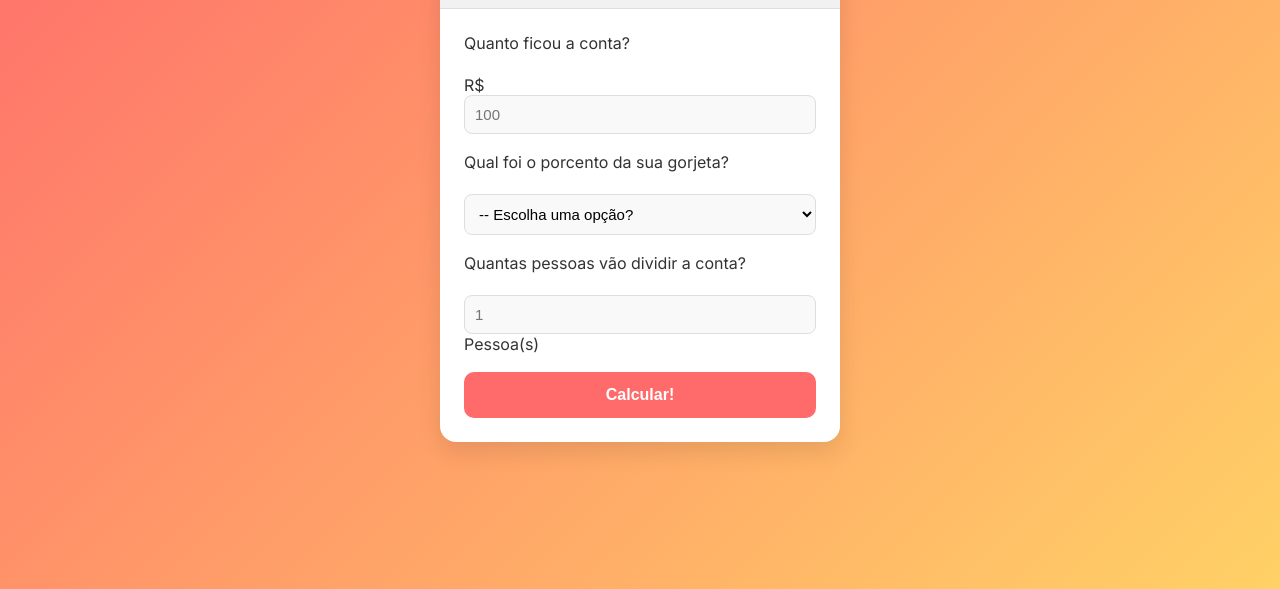
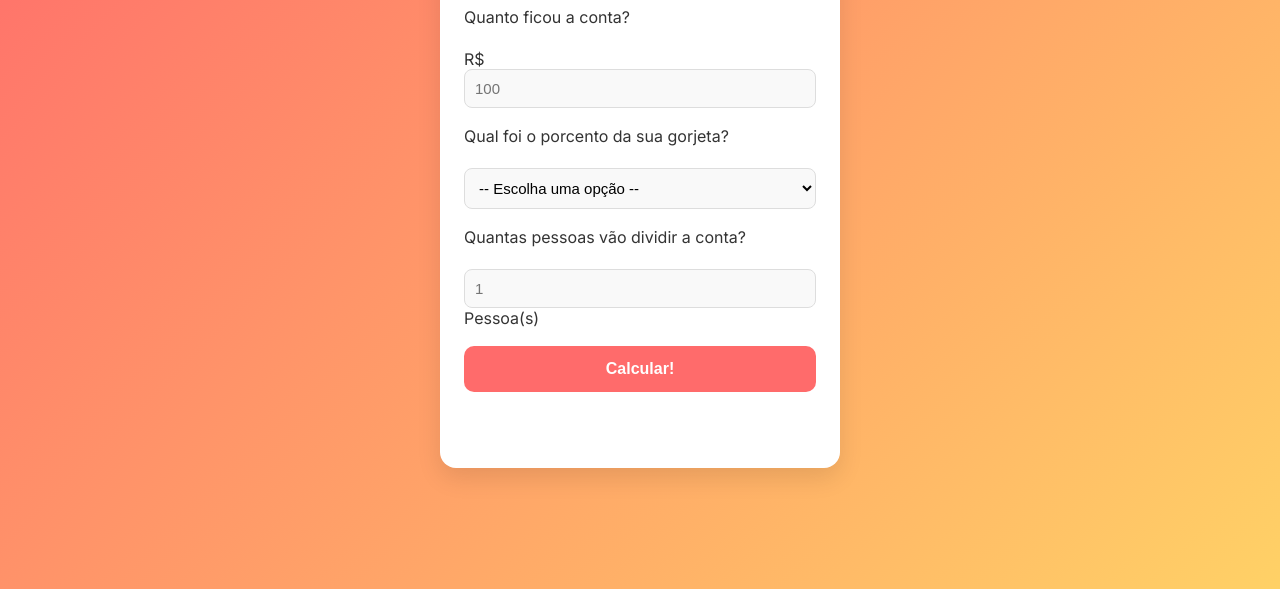
Before and after one commit to Viuutu/CalculadoraGorjeta, a plain HTML site: page CalculadorGorjeta/index.html in a window 1280 px wide. Shown: the part 211-800 px from the top of the page. Drawn offline with Linux system fonts and the light colour scheme.

Commit message:
Update index.html

```diff
--- a/CalculadorGorjeta/index.html
+++ b/CalculadorGorjeta/index.html
@@ -1,56 +1,44 @@
-<head>
-    <title> Calculadora de Gorjetas</title>
-  </head><!DOCTYPE html>
-  <html lang="en">
+<!DOCTYPE html>
+<html lang="pt-br">
   <head>
     <meta charset="UTF-8" />
     <meta name="viewport" content="width=device-width, initial-scale=1.0" />
+    <title>Calculadora de Gorjetas</title>
     <link rel="stylesheet" href="style.css" />
-      <title>Calculadora de Gorjetas</title>
   </head>
   <body>
     <div id="container">
-        <div>
       <h1 class="title">Calculadora de Gorjetas</h1>
+
+      <form class="tipsForm" id="tipsForm">
+        <label for="bill"><p>Quanto ficou a conta?</p></label>
+        <p>
+          R$ <input type="number" placeholder="100" name="bill" id="bill" class="formInput">
+        </p>
+
+        <label for="serviceQual"><p>Qual foi o porcento da sua gorjeta?</p></label>
+        <p>
+          <select name="serviceQual" id="serviceQual" class="formSelect">
+            <option disabled selected value="0">-- Escolha uma opção --</option>
+            <option value="0.0">0% - Péssimo</option>
+            <option value="0.05">5% - Ruim</option>
+            <option value="0.1">10% - Ok</option>
+            <option value="0.2">20% - Bom</option>
+            <option value="0.3">30% - Ótimo</option>
+          </select>
+        </p>
+
+        <label for="people"><p>Quantas pessoas vão dividir a conta?</p></label>
+        <p>
+          <input type="number" placeholder="1" name="people" id="people" class="formInput" /> Pessoa(s)
+        </p>
+
+        <button type="submit" class="formSubmit">Calcular!</button>
+      </form>
+
+      <div id="result" style="text-align:center; margin-top: 20px; font-weight: bold;"></div>
     </div>
 
-        <div>
-          <form class="tipsForm">
-            <label for="bill">
-              <p>Quanto ficou a conta?</p>
-            </label>
-            <p>
-              R$ <input type:"number" placeholder="100" name="bill" id="bill"
-              class="formInput">
-            </p>
-            <label for="serviceQual">
-              <p>Qual foi o porcento da sua gorjeta?</p>
-            </label>
-            <p>
-              <select name="serviceQual" id="serviceQual" class="formSelect">
-                <option disabled selected value="0">-- Escolha uma opção?</option>
-                <option value="0,0">0% - Pessímo</option>
-                <option value="0,05">5% - Ruim</option>
-                <option value="0,1">10% - Ok</option>
-                <option value="0,2">20% - Bom</option>
-                <option value="0,3">30% - Otimo</option>
-              </select>
-            </p>
-            <label for="people">
-              <p>Quantas pessoas vão dividir a conta?</p>
-            </label>
-            <p>
-              <input
-                type="number"
-                placeholder="1"
-                name="people"
-                id="people"
-                class="formInput"
-              />Pessoa(s)
-            </p>
-            <button type="submit" class="formSubmit">Calcular!</button>
-          </form>
-        </div>
-      </div>
+    <script src="script.js"></script>
   </body>
 </html>
```
Lines whose indentation alone changed are shown as unchanged.
